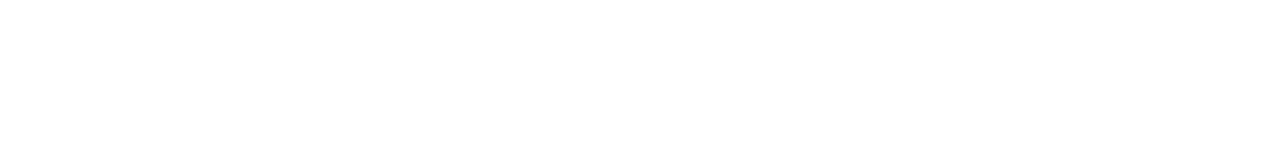
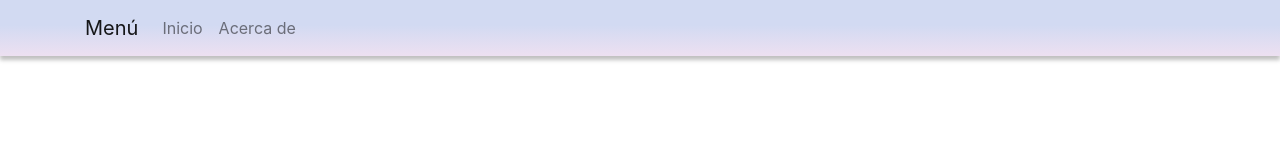
Before and after one commit to jotaparra/conversemos-girlhub, a website: page src/index.html in a window 1280 px wide. Drawn offline with nearby package versions, Linux system fonts and the light colour scheme.

Commit message:
estructura del menú de navegación responsive listo

```diff
--- a/src/css/style.css
+++ b/src/css/style.css
@@ -0,0 +1,4 @@
+.nav-gradient{
+    background: linear-gradient(180deg, #D2DAF2 44.99%, #EDE0F1 100%);
+    box-shadow: 0px 4px 4px rgba(0, 0, 0, 0.25);
+}
--- a/src/index.html
+++ b/src/index.html
@@ -12,7 +12,35 @@
     <link rel="stylesheet" href="./css/style.css">
     <title>conversemos</title>
 </head>
+
 <body>
+    <!--Navbar-->
+    <nav class="navbar navbar-expand-lg navbar-light nav-gradient">
+        <div class="container">
+            <!-- para centrar el contenido del menú -->
+            <a href="#" class="navbar-brand">Menú</a>
+
+            <button class="navbar-toggler" type="button" data-toggle="collapse" data-target='#navbar' aria-controls="navbar"
+                aria-expanded="false" aria-label="Menu de navegación">
+                <span class="navbar-toggler-icon"></span>
+            </button>
+            <div class="collapse navbar-collapse" id="navbar">
+                <ul class="navbar-nav mr-auto">
+                    <li class="nav-item">
+                        <a href="#" class="nav-link">Inicio</a>
+                    </li>
+                    <li class="nav-item">
+                        <a href="#" class="nav-link">Acerca de</a>
+                    </li>
+                </ul>
+            </div>
+
+        </div>
+
+    </nav>
+    <!--/.Navbar-->
+    <!-- clase container después del navbar -->
+
 
 
 
```
